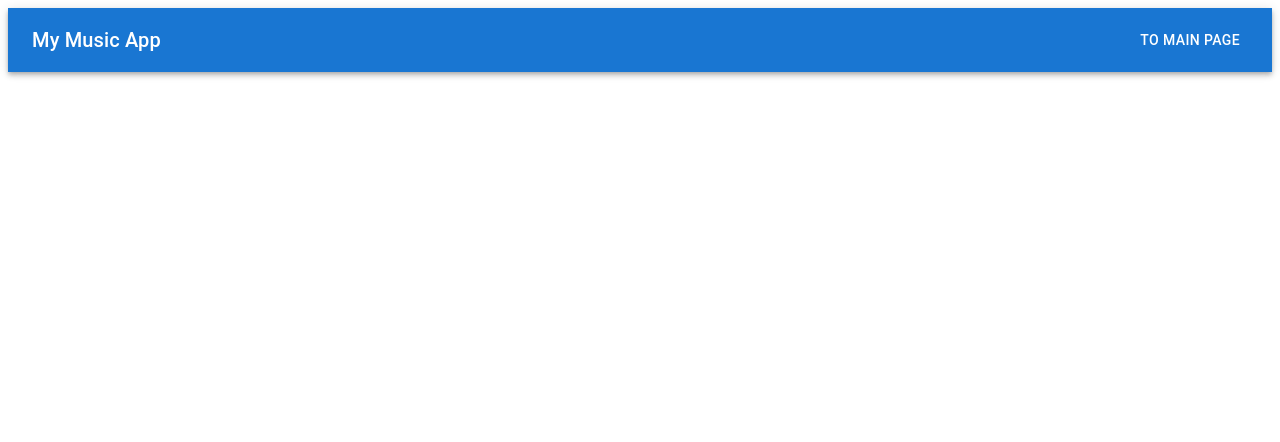
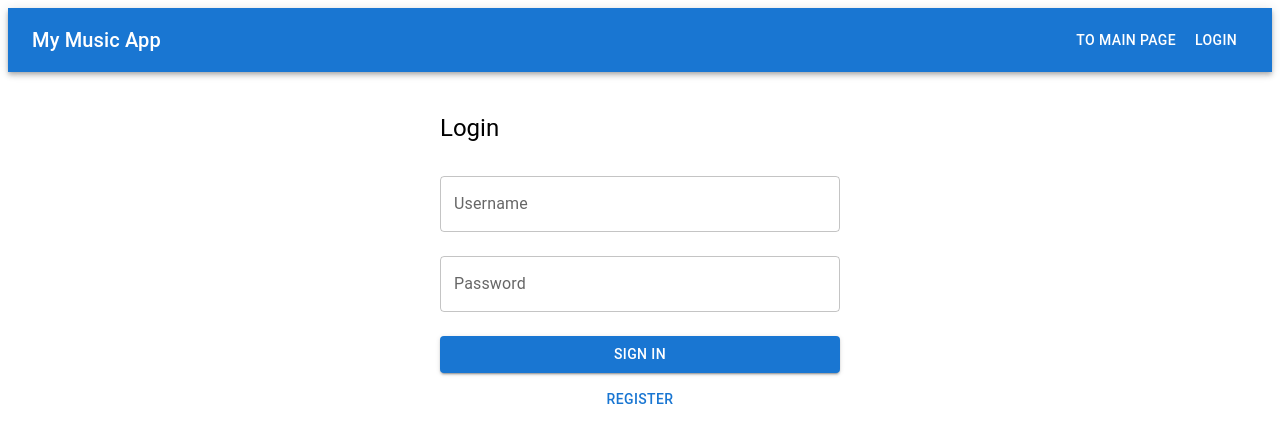
Before and after one commit to Kevincon12/homework82, a React (Vite) app in the folder frontend/: page /login in a window 1280 px wide. Shown: the top 442 px of the page. Built offline with nearby package versions, Linux system fonts and the light colour scheme.

Commit message:
(HOMEWORK 86) Добавлена функция логина и регистрации пользователя

```diff
--- a/frontend/src/App.tsx
+++ b/frontend/src/App.tsx
@@ -1,10 +1,17 @@
 import { Routes, Route, Link } from "react-router-dom";
 import { AppBar, Toolbar, Typography, Button, Container } from '@mui/material';
 import ArtistsPage from "./routes/ArtistsPage";
-import AlbumsPage from "./routes/AlbumsPage.tsx";
-import TracksPage from "./routes/TracksPage.tsx";
+import AlbumsPage from "./routes/AlbumsPage";
+import TracksPage from "./routes/TracksPage";
+import Login from "./routes/Login";
+import Register from "./routes/Register";
+import { useAppSelector } from './app/hooks';
+import { logout } from './features/users/usersSlice';
 
-const App = () => (
+const App = () => {
+    const user = useAppSelector(state => state.users.user);
+
+    return (
         <>
             <AppBar position="static">
                 <Toolbar>
@@ -14,6 +21,15 @@ const App = () => (
                     <Button color="inherit" component={Link} to="/">
                         To main page
                     </Button>
+                    {!user ? (
+                        <Button color="inherit" component={Link} to="/login">
+                            Login
+                        </Button>
+                    ) : (
+                        <Button color="inherit" onClick={() => logout()}>
+                            Logout
+                        </Button>
+                    )}
                 </Toolbar>
             </AppBar>
 
@@ -22,9 +38,12 @@ const App = () => (
                     <Route path="/" element={<ArtistsPage />} />
                     <Route path="/albums/:id" element={<AlbumsPage />} />
                     <Route path="/album/:id" element={<TracksPage />} />
+                    <Route path="/login" element={<Login />} />
+                    <Route path="/register" element={<Register />} />
                 </Routes>
             </Container>
         </>
     );
+};
 
 export default App;
--- /dev/null
+++ b/frontend/src/app/hooks.ts
@@ -0,0 +1,6 @@
+import { useDispatch, useSelector } from 'react-redux';
+import type { TypedUseSelectorHook } from 'react-redux';
+import type { RootState, AppDispatch } from './store';
+
+export const useAppDispatch: () => AppDispatch = useDispatch;
+export const useAppSelector: TypedUseSelectorHook<RootState> = useSelector;
--- a/frontend/src/features/users/usersSlice.ts
+++ b/frontend/src/features/users/usersSlice.ts
@@ -1,74 +1,82 @@
-import { createSlice, createAsyncThunk } from '@reduxjs/toolkit'
-import axios from 'axios'
+import { createSlice, createAsyncThunk } from '@reduxjs/toolkit';
+import axios from 'axios';
 
 interface User {
-    _id: string
-    username: string
-    token: string
+    _id: string;
+    username: string;
+    token: string;
 }
 
-interface LoginMutation {
-    username: string
-    password: string
+interface UserState {
+    user: User | null;
+    loginError: { error: string } | null;
+    registerError: { error: string } | null;
+    loading: boolean;
 }
 
-interface GlobalError {
-    error: string
-}
+const initialState: UserState = {
+    user: null,
+    loginError: null,
+    registerError: null,
+    loading: false,
+};
 
-interface UsersState {
-    user: User | null
-    loginLoading: boolean
-    loginError: GlobalError | null
-}
+export const login = createAsyncThunk(
+    'users/login',
+    async ({ username, password }: { username: string; password: string }) => {
+        const response = await axios.post('http://localhost:8000/users/sessions', { username, password });
+        return response.data;
+    }
+);
 
-const initialState: UsersState = {
-    user: null,
-    loginLoading: false,
-    loginError: null,
-}
-
-export const login = createAsyncThunk<
-    User,
-    LoginMutation,
-    { rejectValue: GlobalError }
->(
-    'users/login',
-    async (loginData, { rejectWithValue }) => {
-        try {
-            const response = await axios.post(
-                'http://localhost:8000/users/sessions',
-                loginData
-            )
-            return response.data.user
-        } catch (e: any) {
-            if (e.response && e.response.status === 400) {
-                return rejectWithValue(e.response.data)
-            }
-            throw e
-        }
+export const register = createAsyncThunk(
+    'users/register',
+    async ({ username, password }: { username: string; password: string }) => {
+        const response = await axios.post('http://localhost:8000/users/', { username, password });
+        return response.data;
     }
-)
+);
 
 const usersSlice = createSlice({
     name: 'users',
     initialState,
-    reducers: {},
-    extraReducers: (builder) => {
+    reducers: {
+        logout(state) {
+            state.user = null;
+            state.loginError = null;
+            state.registerError = null;
+        },
+    },
+    extraReducers: builder => {
         builder
-            .addCase(login.pending, (state) => {
-                state.loginLoading = true
-                state.loginError = null
+            // login
+            .addCase(login.pending, state => {
+                state.loading = true;
+                state.loginError = null;
             })
             .addCase(login.fulfilled, (state, action) => {
-                state.loginLoading = false
-                state.user = action.payload
+                state.loading = false;
+                state.user = action.payload.user;
             })
             .addCase(login.rejected, (state, action) => {
-                state.loginLoading = false
-                state.loginError = action.payload || null
+                state.loading = false;
+                state.loginError = action.error as any;
             })
+            // register
+            .addCase(register.pending, state => {
+                state.loading = true;
+                state.registerError = null;
+            })
+            .addCase(register.fulfilled, (state, action) => {
+                state.loading = false;
+                state.user = action.payload;
+            })
+            .addCase(register.rejected, (state, action) => {
+                state.loading = false;
+                state.registerError = action.error as any;
+            });
     },
-})
+});
 
-export default usersSlice.reducer
+export const { logout } = usersSlice.actions;
+export default usersSlice.reducer;
--- /dev/null
+++ b/frontend/src/routes/Login.tsx
@@ -0,0 +1,76 @@
+import { useState } from 'react';
+import { TextField, Button, Box, Typography } from '@mui/material';
+import { useNavigate } from 'react-router-dom';
+import { login } from "../features/users/usersSlice";
+import { useAppDispatch, useAppSelector } from '../app/hooks';
+
+const Login = () => {
+    const dispatch = useAppDispatch();
+    const navigate = useNavigate();
+
+    const error = useAppSelector(state => state.users.loginError);
+
+    const [state, setState] = useState({
+        username: '',
+        password: '',
+    });
+
+    const inputChangeHandler = (e: React.ChangeEvent<HTMLInputElement>) => {
+        const { name, value } = e.target;
+        setState(prev => ({ ...prev, [name]: value }));
+    };
+
+    const submitHandler = async (e: React.FormEvent) => {
+        e.preventDefault();
+        try {
+            await dispatch(login(state)).unwrap();
+            navigate('/');
+        } catch (err) {
+            console.log(err);
+        }
+    };
+
+    return (
+        <Box sx={{ maxWidth: 400, margin: '0 auto', mt: 5 }}>
+            <Typography variant="h5" mb={2}>Login</Typography>
+
+            {error && (
+                <Typography color="error">{error.error}</Typography>
+            )}
+
+            <Box component="form" onSubmit={submitHandler}>
+                <TextField
+                    fullWidth
+                    label="Username"
+                    name="username"
+                    value={state.username}
+                    onChange={inputChangeHandler}
+                    margin="normal"
+                />
+                <TextField
+                    fullWidth
+                    label="Password"
+                    name="password"
+                    type="password"
+                    value={state.password}
+                    onChange={inputChangeHandler}
+                    margin="normal"
+                />
+
+                <Button type="submit" variant="contained" fullWidth sx={{ mt: 2 }}>
+                    Sign In
+                </Button>
+            </Box>
+
+            <Button
+                fullWidth
+                sx={{ mt: 1 }}
+                onClick={() => navigate('/register')}
+            >
+                Register
+            </Button>
+        </Box>
+    );
+};
+
+export default Login;
--- /dev/null
+++ b/frontend/src/routes/Register.tsx
@@ -0,0 +1,67 @@
+import { useState } from 'react';
+import { TextField, Button, Box, Typography } from '@mui/material';
+import { useNavigate } from 'react-router-dom';
+import { useAppDispatch, useAppSelector } from '../app/hooks';
+import { register } from '../features/users/usersSlice';
+
+const Register = () => {
+    const dispatch = useAppDispatch();
+    const navigate = useNavigate();
+    const error = useAppSelector(state => state.users.registerError);
+
+    const [state, setState] = useState({
+        username: '',
+        password: '',
+    });
+
+    const inputChangeHandler = (e: React.ChangeEvent<HTMLInputElement>) => {
+        const { name, value } = e.target;
+        setState(prev => ({ ...prev, [name]: value }));
+    };
+
+    const submitHandler = async (e: React.FormEvent) => {
+        e.preventDefault();
+        try {
+            await dispatch(register(state)).unwrap();
+            navigate('/login');
+        } catch (err) {
+            console.log(err);
+        }
+    };
+
+    return (
+        <Box sx={{ maxWidth: 400, margin: '0 auto', mt: 5 }}>
+            <Typography variant="h5" mb={2}>Register</Typography>
+
+            {error && (
+                <Typography color="error">{error.error}</Typography>
+            )}
+
+            <Box component="form" onSubmit={submitHandler}>
+                <TextField
+                    fullWidth
+                    label="Username"
+                    name="username"
+                    value={state.username}
+                    onChange={inputChangeHandler}
+                    margin="normal"
+                />
+                <TextField
+                    fullWidth
+                    label="Password"
+                    name="password"
+                    type="password"
+                    value={state.password}
+                    onChange={inputChangeHandler}
+                    margin="normal"
+                />
+
+                <Button type="submit" variant="contained" fullWidth sx={{ mt: 2 }}>
+                    Sign Up
+                </Button>
+            </Box>
+        </Box>
+    );
+};
+
+export default Register;
```
Also changed, not shown: frontend/src/features/trackHistory/trackHistorySlice.ts (+23 -23 lines), frontend/src/routes/TracksPage.tsx (+26 -9 lines). Lines whose indentation alone changed are shown as unchanged.
